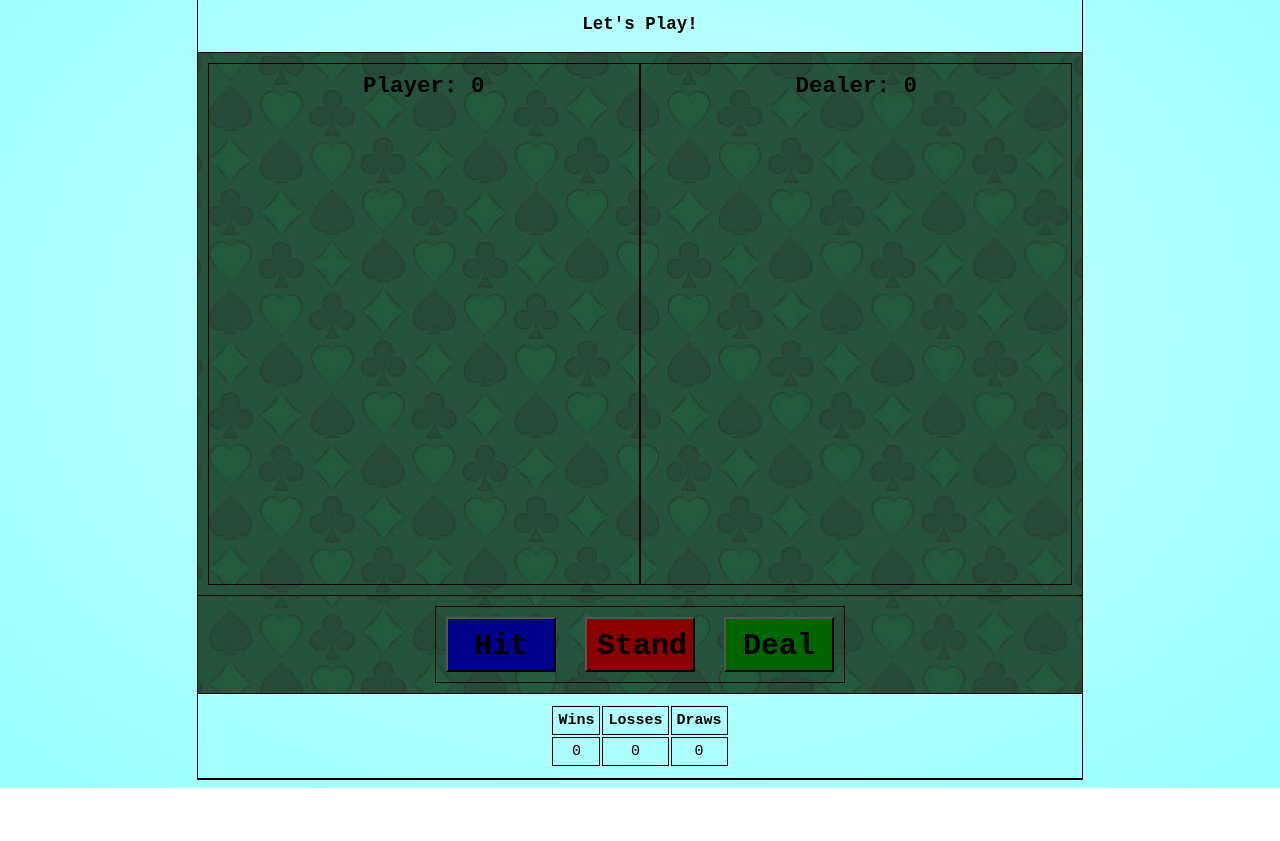
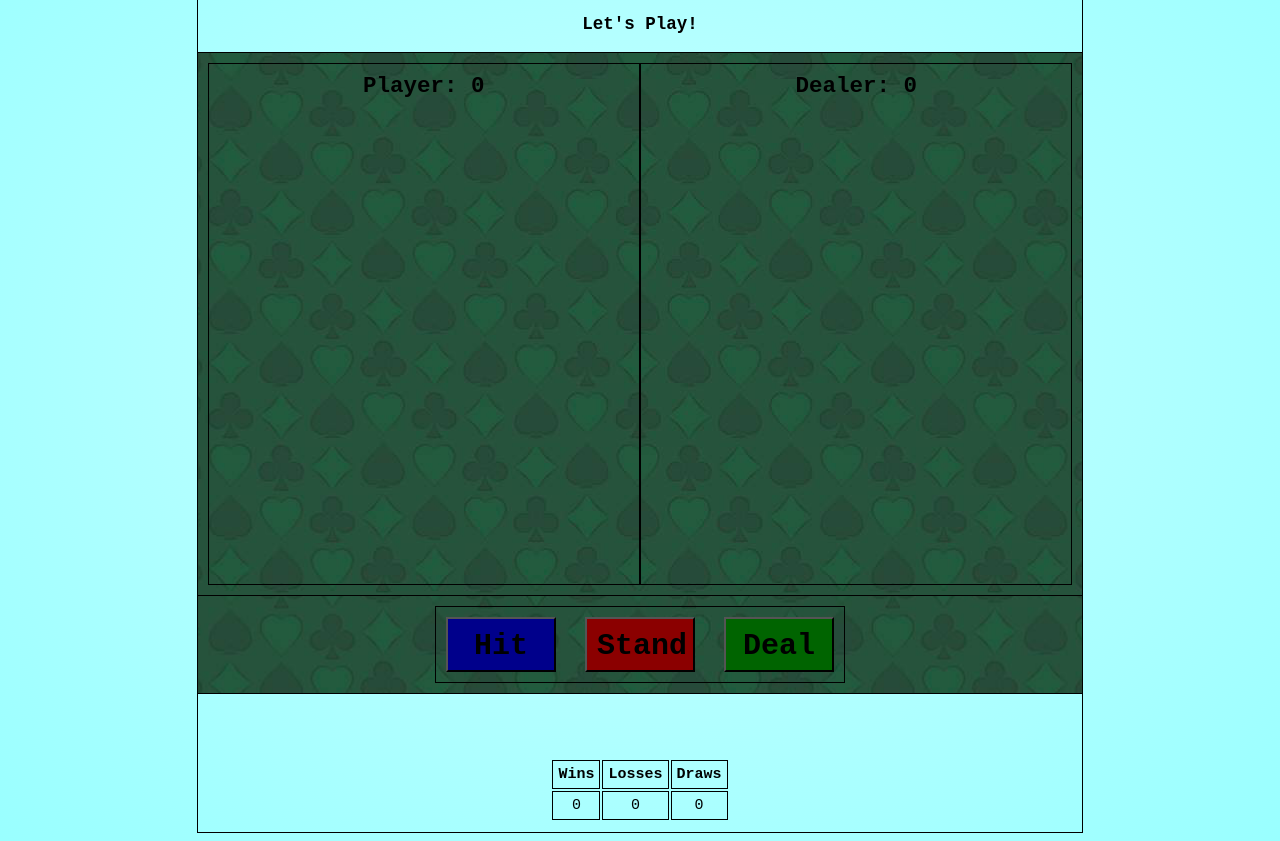
Before and after one commit to ThaLordZay/blackjackGame, a plain HTML site: page index.html in a window 1280 px wide. Shown: the part 125-966 px from the top of the page. Before the commit the page ends 913 px from the top, so only its background shows below. Drawn offline with Linux system fonts and the light colour scheme.

Commit message:
Adjusted .container and  .flex-box-container-3
Added
.container {
	min-height: 100vh;
	align-items: center;
}

.flex-box-container-3 {
	border-bottom: none;
	padding-top: 4rem;
}

```diff
--- a/style.css
+++ b/style.css
@@ -11,6 +11,8 @@ body {
 	border-top: 4px solid black;
 	text-align: center;
 	font-size: 15px;
+	min-height: 100vh;
+	align-items: center;
 }
 
  h2 {
@@ -32,6 +34,11 @@ hr {
 	border-bottom: 1px solid black;
 	padding-top: 10px;
 	padding-bottom: 10px;
+}
+
+.flex-box-container-3 {
+	border-bottom: none;
+	padding-top: 4rem;
 }
 
 .flex-box-container-1 {
```
